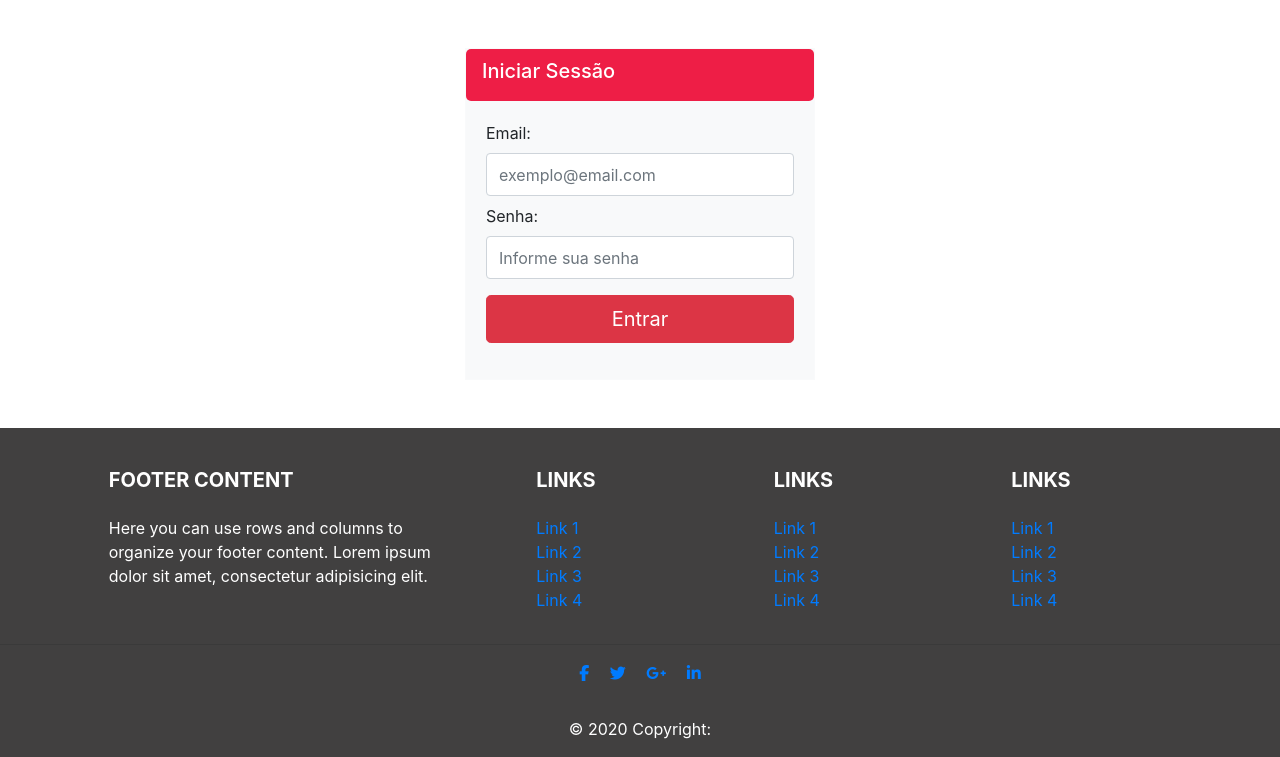
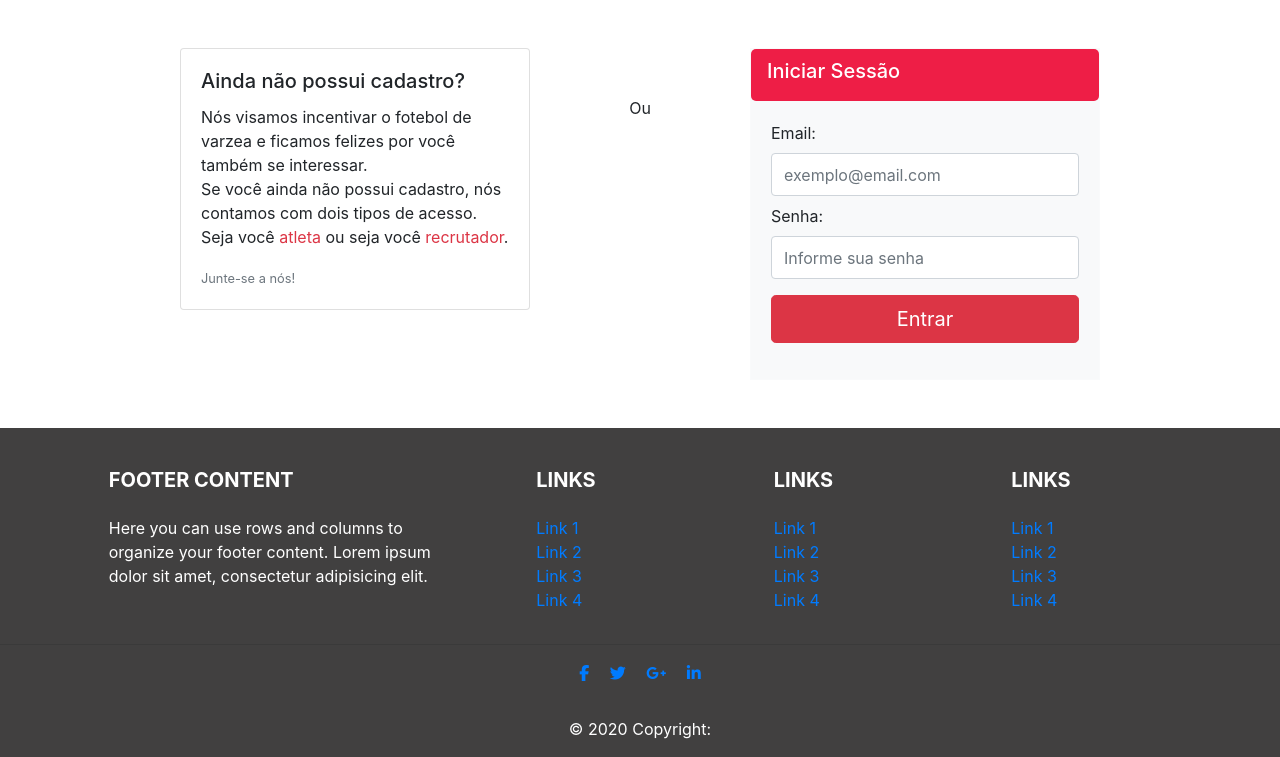
Before and after one commit to anselmo1010/Projeto_integrador_G6, a Node server app: page /login in a window 1280 px wide. Shown: the part 96-853 px from the top of the page. Run offline with Node 20, Linux system fonts and the light colour scheme; some libraries are stand-ins or nearby versions.

Commit message:
adicionando card para registro de usuario

```diff
--- a/meuApp/views/login.ejs
+++ b/meuApp/views/login.ejs
@@ -5,6 +5,27 @@
         <%- include('./partials/header.ejs') %>
         <div class="container ">
             <div class="row d-flex justify-content-center">
+                <div class="col-lg-4 mt-5">
+                    <div class="card">
+                        <div class="card-body">
+                            <h5 class="card-title">Ainda não possui cadastro?</h5>
+                            <p class="card-text">Nós visamos incentivar o fotebol de varzea e ficamos felizes por você
+                                também se interessar.
+                                <br>
+                                Se você ainda não possui cadastro, nós contamos com dois tipos de acesso. Seja você <a
+                                    href="/atletas" class="text-danger">atleta</a> ou seja você <a href=""
+                                    class="text-danger">recrutador</a>.
+                            </p>
+                            <p class="card-text"><small class="text-muted">Junte-se a nós!</small></p>
+                        </div>
+                    </div>
+
+                </div>
+                <div class="col-lg-2 mt-5">
+                    <div class="container d-flex justify-content-center align-items-center p-5">
+                        <p>Ou</p>
+                    </div>
+                </div>
                 <div class="col-lg-4 mt-5">
                     <div class="proximo-jogo-lider bg-light ">
                         <div class="widget-title-login">
@@ -26,6 +47,8 @@
                     </div>
                 </div>
 
+
+
             </div>
 
         </div>
```
